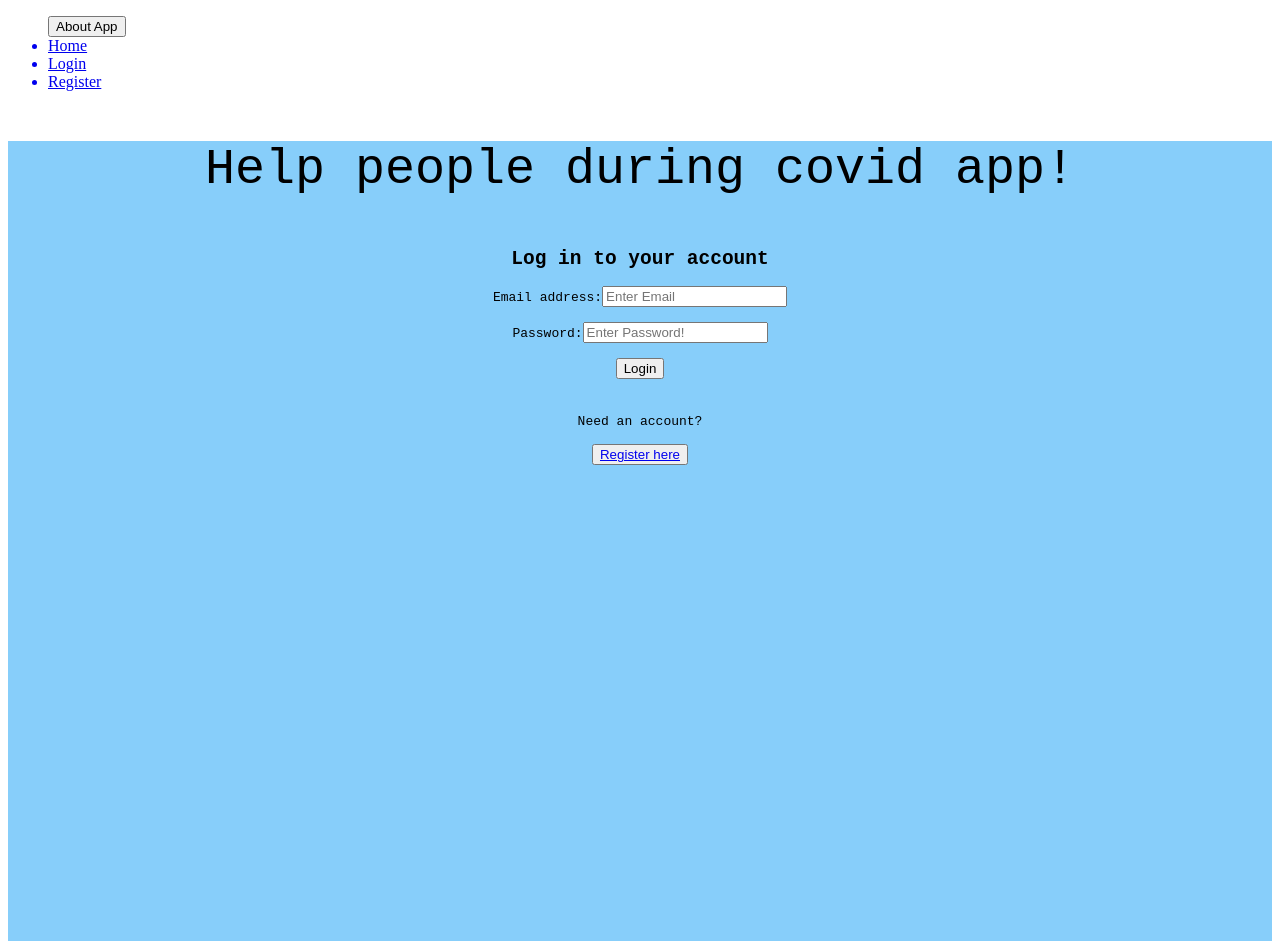
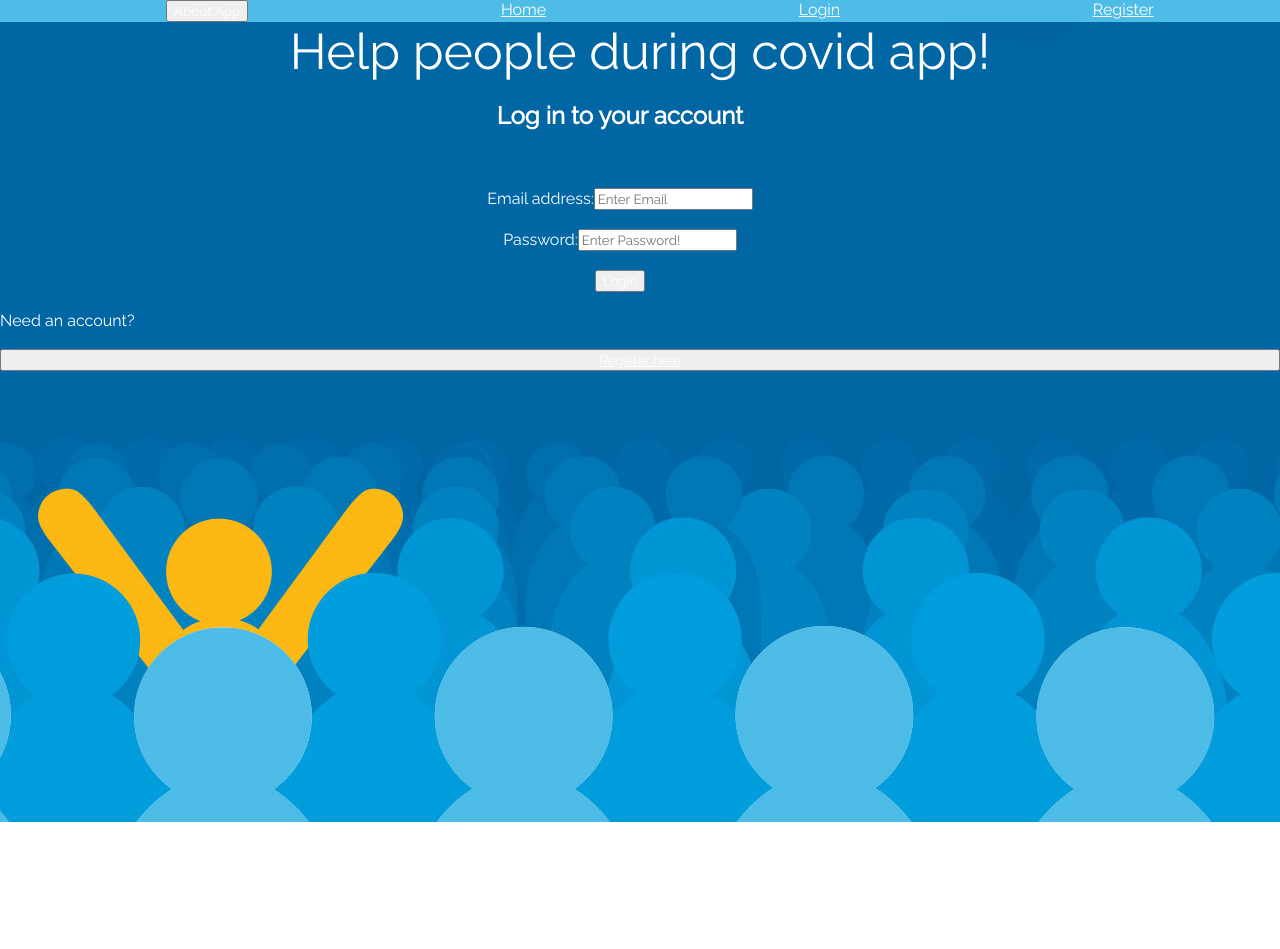
Before and after one commit to CN-Pathfinder/connection-app, a React (Create React App) app in the folder client/: page / in a window 1280 px wide. After the commit the page ends 822 px from the top, so only its background shows below. Built offline with nearby package versions, Linux system fonts and the light colour scheme; no server answers.

Commit message:
Uploading changes to CSS

```diff
--- a/client/src/App.css
+++ b/client/src/App.css
@@ -1,6 +1,15 @@
-#wholePageWrapper {
+/* #wholePageWrapper {
   margin: none;
   box-sizing: border-box;
   padding: 0;
   top: 0;
+} */
+@import url('https://fonts.googleapis.com/css2?family=Raleway&display=swap');
+
+body{
+  margin: 0;
 }
+*{
+  font-family: 'Raleway', sans-serif;
+  color: white;
+}
--- a/client/src/components/Home.css
+++ b/client/src/components/Home.css
@@ -1,12 +1,15 @@
-#homeWrapper {
-    background-color: lightskyblue;
+.banana{
+    background-image:url('../images/volunteer.jpg');
     height: 100vh;
+    background-position: center;
+    background-repeat: no-repeat;
+
 }
 #loginDiv {
     font-family: monospace;
 }
 #appName {
-    margin: 50px 0 50px 0;
+    margin: 0;
     font-size: 50px;
     text-align: center;
 }
@@ -14,5 +17,20 @@
     text-align: center;
 }
 #hereToRegisterDiv {
-    margin-top: 20px;
+    display: flex;
+    flex-direction: column;
+
 }
+
+.form-wrapper{
+    display: flex;
+    padding-right: 40px;
+    flex-direction: column;
+
+}
+
+
+.heretoregisterdiv{
+    display: flex;
+    justify-content: flex-start;
+}
--- a/client/src/components/Home.js
+++ b/client/src/components/Home.js
@@ -4,6 +4,7 @@ import { Link } from "react-router-dom";
 import Navbar from "./Navbar";
 import AuthService from "../Services/AuthService";
 import { AuthContext } from "../Context/AuthContext";
+import background from '../images/volunteer.jpg';
 
 const Home = props=>{
   const [user,setUser] = useState({
@@ -69,15 +70,14 @@ const Home = props=>{
 
   // render() {
     return (
-      <div id="homeWrapper">
-        {/* <div id="HomeNavDiv">
-          <HomeNav />
-        </div> */}
-
+      <div className="banana">
+      <div id="homeWrapper" >
+        {/* <img classname="backgroundimage" src={background}></img> */}
         <div id="loginDiv">
           <div id="appName">Help people during covid app!</div>
+          <div className="form-wrapper">
           <h2>Log in to your account</h2>
-
+          <br /> <br />
           <form onSubmit={submitForm}>
             <label htmlFor="email">Email address:</label>
             <input
@@ -98,7 +98,8 @@ const Home = props=>{
             <br />
             <button type="submit">Login</button>
           </form>
-
+          </div>
+          </div>
           {message ? <p>{message}</p> : null}
 
           <br />
@@ -111,7 +112,8 @@ const Home = props=>{
               <Link to="/register">Register here</Link>
             </button>
           </div>
-        </div>
+
+      </div>
       </div>
     );
   }
--- a/client/src/components/Navbar.css
+++ b/client/src/components/Navbar.css
@@ -0,0 +1,16 @@
+.navbardiv{
+    background-color: #4dbce7;
+
+}
+.list{
+    margin-top: 0px;
+    margin-bottom: 0;
+    list-style: none;
+    display: flex;
+    justify-content: space-around;
+}
+.navlink{
+    display: flex;
+    justify-content: space-around;
+    cursor: pointer;
+}
--- a/client/src/components/Navbar.js
+++ b/client/src/components/Navbar.js
@@ -19,51 +19,56 @@ const Navbar = props => {
 
     const unauthenticatedNavBar = () => {
         return (
-            <ul>
+            <div className="navbardiv">
+            <ul className="list">
+
                 <div classname="modaldiv"><AboutModal/></div>
                 <Link to="/">
-                    <li className="nav-item nav-link">
+                    <li className="navlink">
                         Home
                 </li>
                 </Link>
                 <Link to="/">
-                    <li className="nav-item nav-link">
+                    <li className="navlink">
                         Login
                 </li>
                 </Link>
                 <Link to="/register">
-                    <li className="nav-item nav-link">
+                    <li className="navlink">
                         Register
                 </li>
                 </Link>
+
             </ul>
+            </div>
         )
     }
     const authenticatedNavBar = () => {
         return (
-            <ul>
+            <div className="navbardiv">
+            <ul className="list">
                 <div classname="modaldiv"><AboutModal/></div>
                 <Link to="/platform">
-                    <li className="nav-item nav-link">
+                    <li className="navlink">
                         Platform
                 </li>
                 </Link>
                 <button type="button" className="btn btn-link nav-item nav-link" onClick={onClickLogoutHandler}>Logout</button>
             </ul>
-
+            </div>
         )
     }
     return (
+
+        <div className="navbardiv">
         <nav className="navbar navbar-expand-lg navbar-light bg-light">
-            {/* <Link to="/">
-                <div className="navbar-brand">Placeholder</div>
-            </Link> */}
             <div className="collapse navbar-collapse" id="navbarText">
                 <div className="navbar-nav mr-auto">
                     {!isAuthenticated ? unauthenticatedNavBar() : authenticatedNavBar()}
                 </div>
             </div>
         </nav>
+        </div>
     )
 }
 
```
Also changed, not shown: client/src/App.js (+0 -7 lines), client/src/images/volunteer.jpg (added), 1 other file (tests, documents, lock files or other folders).
